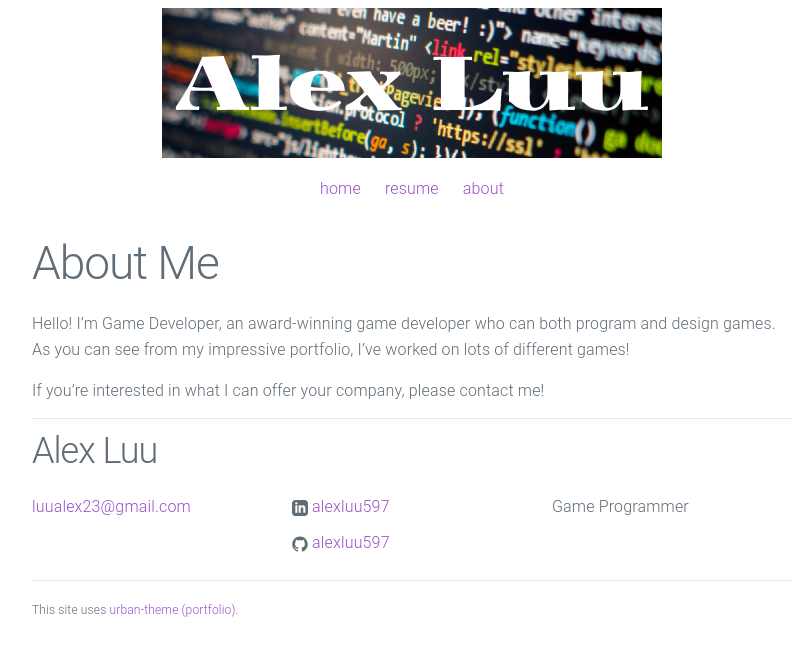
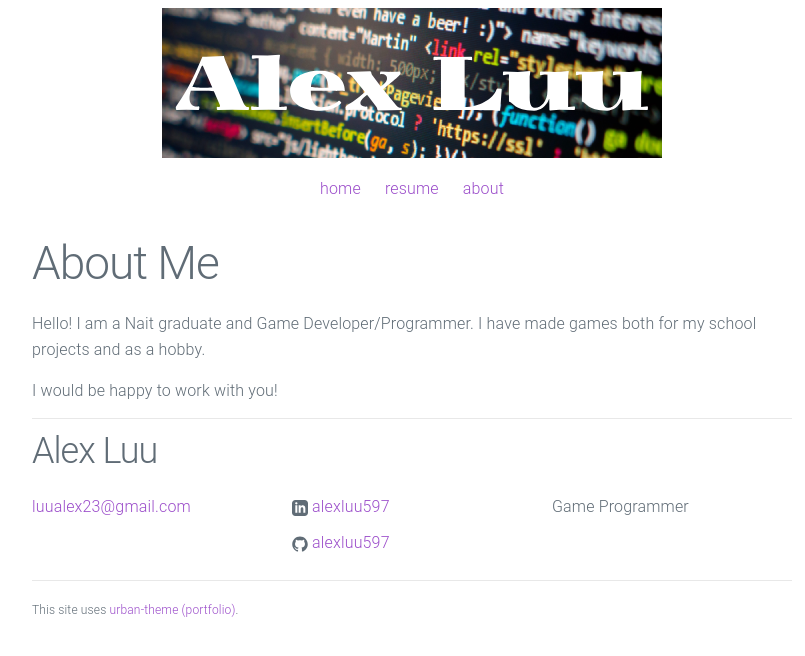
Before and after one commit to alexluu597/alexluu597.github.io, a Jekyll site: the page built from about.md, in a window 1280 px wide. Shown: the top 656 px of the page, without its empty margins (228-1033 px from the left). Built offline with Jekyll 4.4.1, drawn with Linux system fonts in a browser that asks for light colours.

Commit message:
Update about.md

```diff
--- a/about.md
+++ b/about.md
@@ -4,6 +4,6 @@ title: "About Me"
 permalink: /about/
 ---
 
-Hello! I'm Game Developer, an award-winning game developer who can both program and design games. As you can see from my impressive portfolio, I've worked on lots of different games!
+Hello! I am a Nait graduate and Game Developer/Programmer. I have made games both for my school projects and as a hobby.
 
-If you're interested in what I can offer your company, please contact me!
+I would be happy to work with you!
```
